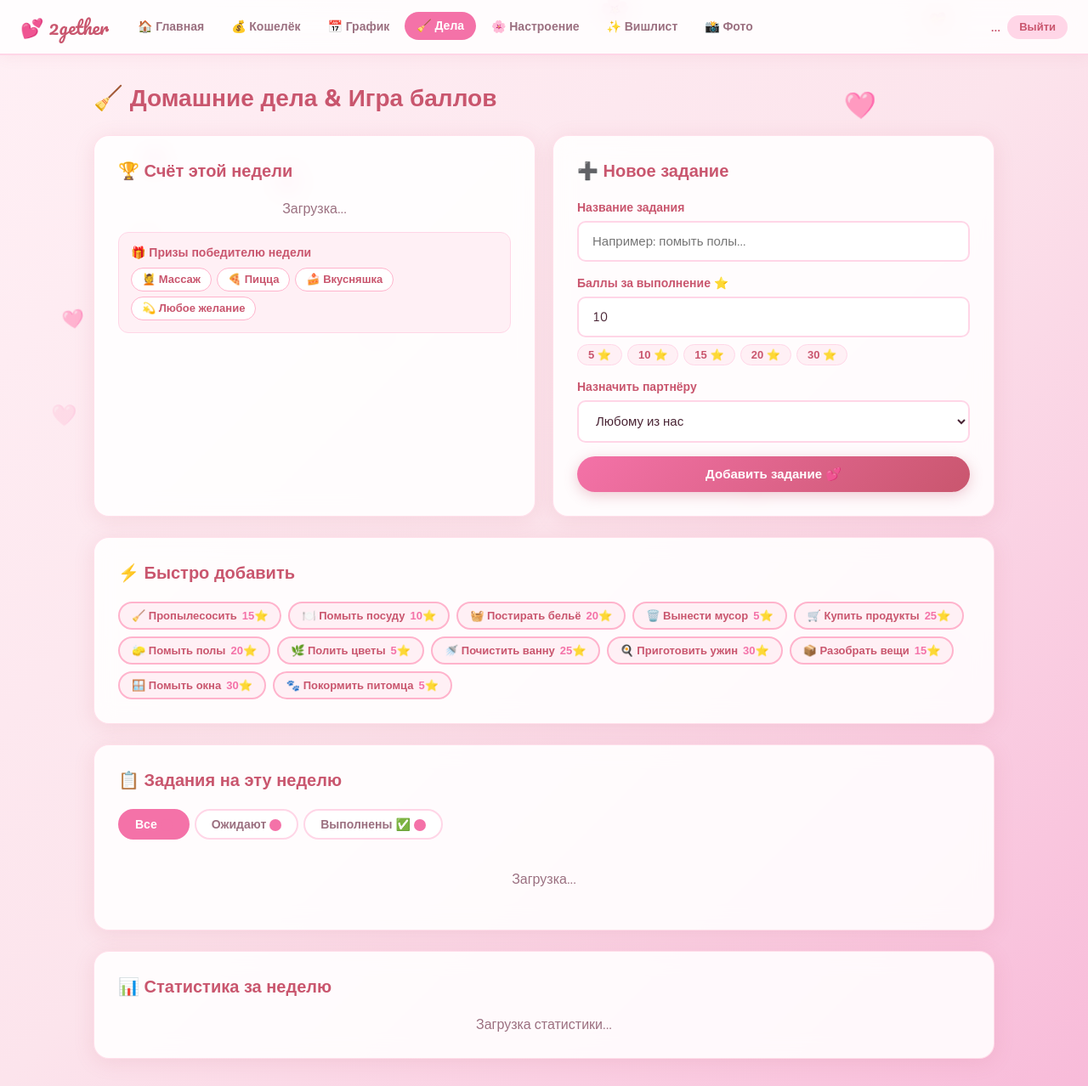
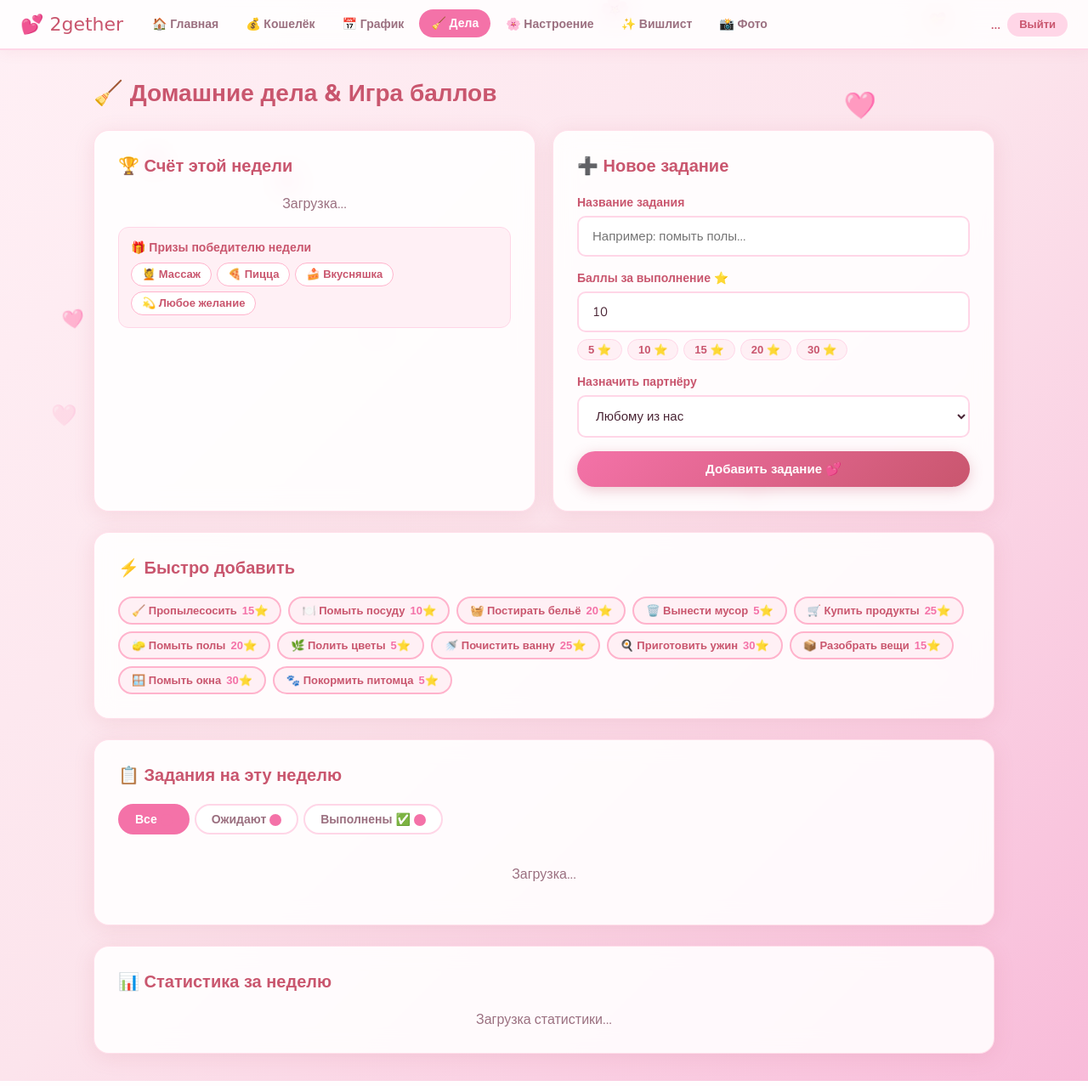
Before and after one commit to liubovtolka4eva-collab/2gether, a Flask app: page /tasks in a window 1280 px wide. Shown: the whole page at 85% size. Run offline with Flask 3, Linux system fonts and the light colour scheme; a user stored in the database is signed in; data that the repository does not hold is empty.

Commit message:
Update tasks.html

```diff
--- a/templates/tasks.html
+++ b/templates/tasks.html
@@ -6,7 +6,7 @@
   <meta name="viewport" content="width=device-width, initial-scale=1.0">
   <title>2gether — Домашние дела</title>
   <link rel="stylesheet" href="/static/css/style.css">
-  <link href="https://fonts.googleapis.com/css2?family=Nunito:wght@400;600;700;800&family=Pacifico&display=swap" rel="stylesheet">
+  <link href="https://fonts.googleapis.com/css2?family=Nunito:wght@400;600;700;800&family=Dancing+Script:wght@700&display=swap" rel="stylesheet">
 </head>
 <body>
 
```
